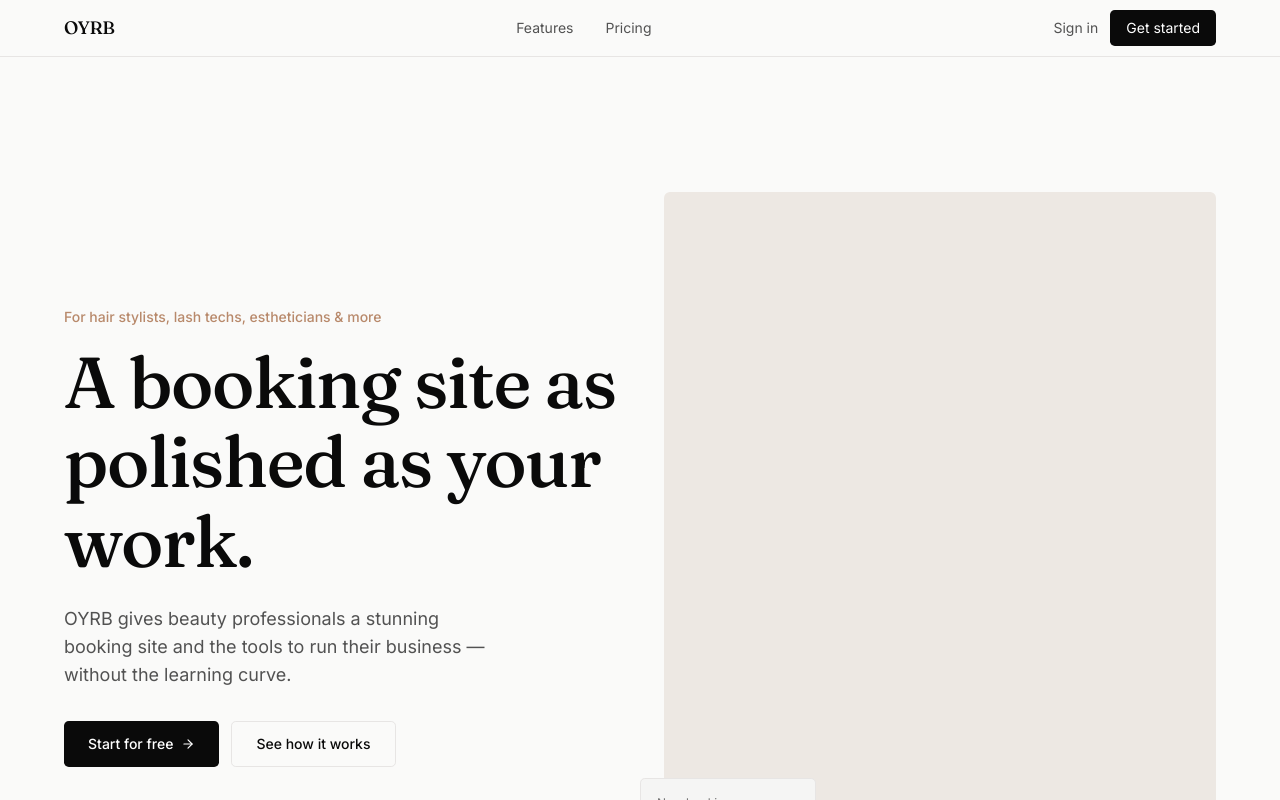
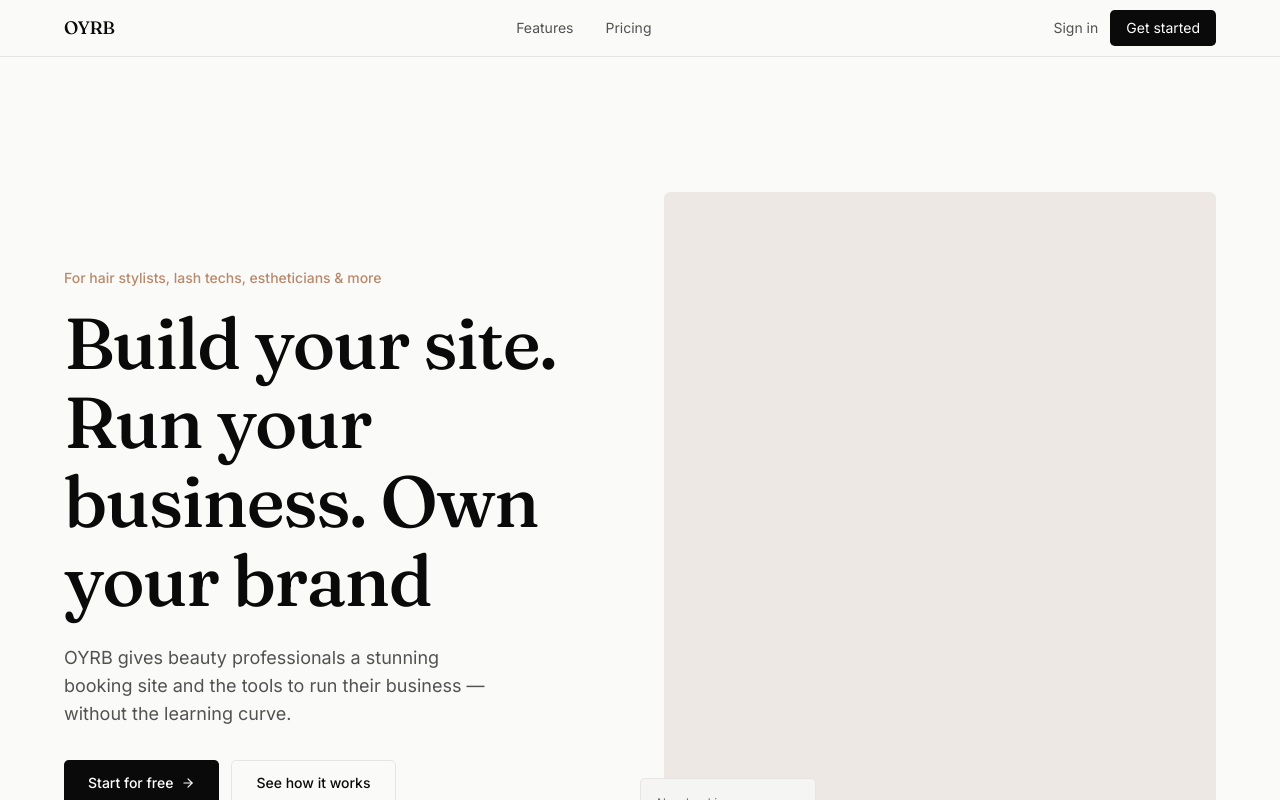
Before and after one commit to UrOrb/oyrb, a Next.js app: page / in a window 1280 px wide. Shown: the top 800 px of the page. Built offline with nearby package versions, Linux system fonts and the light colour scheme.

Commit message:
feat: use OYRB tagline as homepage hero headline

```diff
--- a/src/app/page.tsx
+++ b/src/app/page.tsx
@@ -52,7 +52,7 @@ export default function HomePage() {
               For hair stylists, lash techs, estheticians &amp; more
             </p>
             <h1 className="font-display text-5xl font-medium leading-[1.1] tracking-[-0.02em] md:text-7xl">
-              A booking site as polished as your work.
+              Build your site. Run your business. Own your brand
             </h1>
             <p className="mt-6 max-w-md text-base text-[#525252] md:text-lg">
               OYRB gives beauty professionals a stunning booking site and
```
